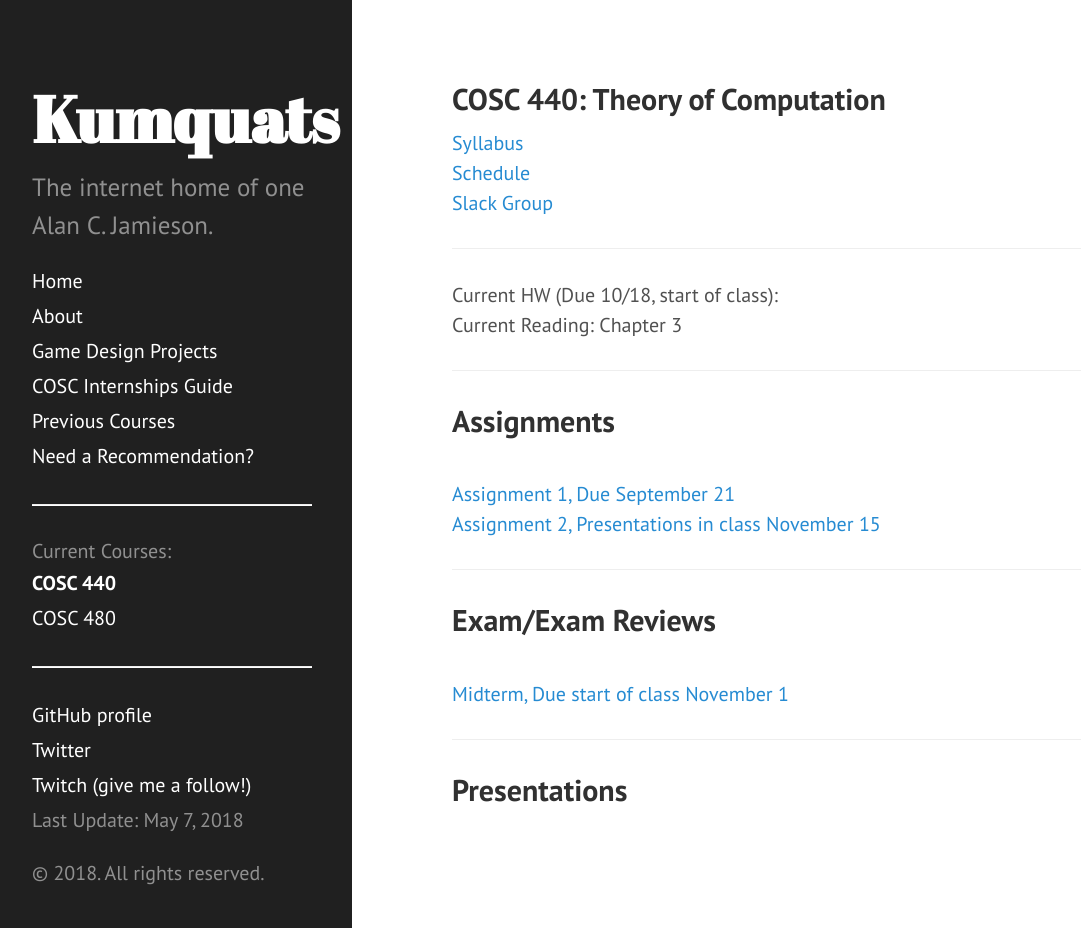
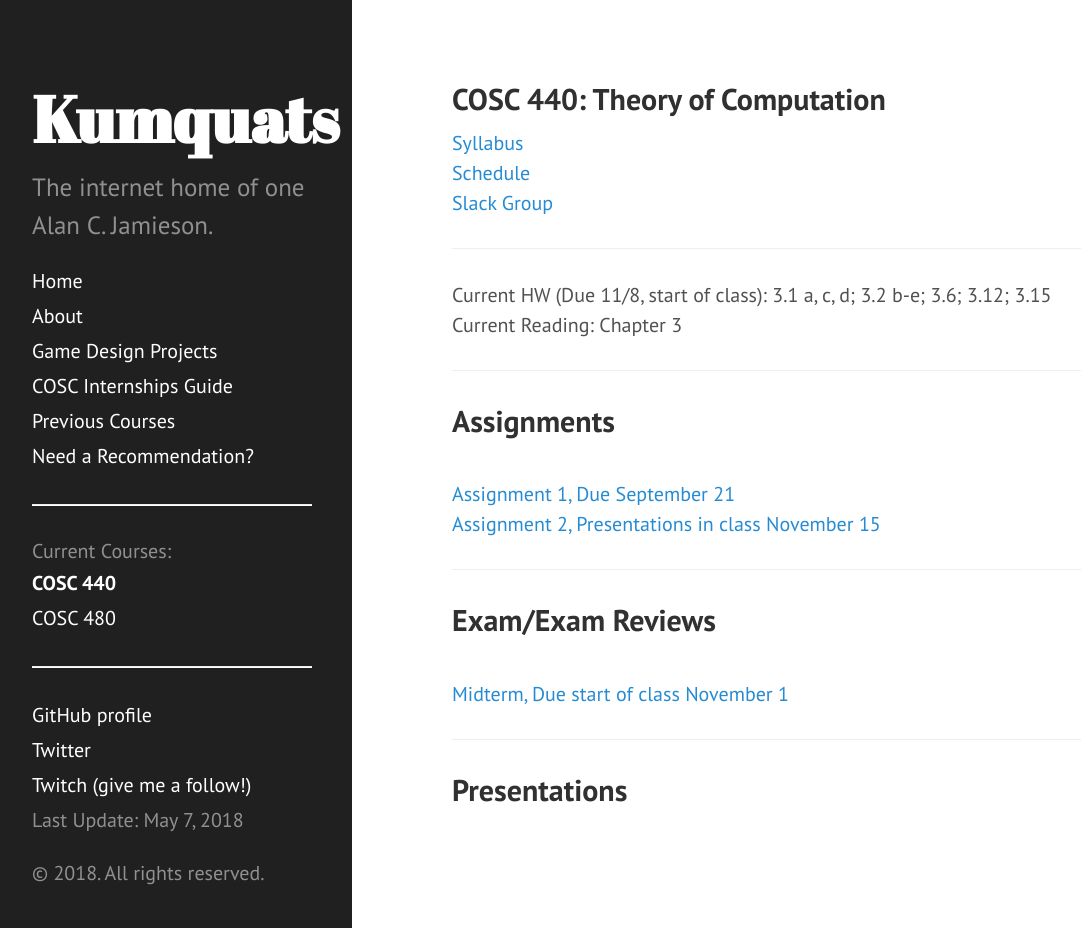
Before and after one commit to ripark/ripark.github.io, a Jekyll site: the page built from f18/cosc440.html, in a window 1280 px wide and 928 px high. Shown: the whole window, without its empty margins (8-1089 px from the left). Built offline with Jekyll 4.4.1, drawn with Linux system fonts in a browser that asks for light colours; Markdown is read by kramdown in place of the engine named in the settings.

Commit message:
Update f18/cosc440.html

```diff
--- a/f18/cosc440.html
+++ b/f18/cosc440.html
@@ -10,7 +10,7 @@ shorttitle: "COSC 440"
 <br>
 <a href="https://smcmcs.slack.com/messages/cosc440/">Slack Group</a>
 <hr>
-Current HW (Due 10/18, start of class):
+Current HW (Due 11/8, start of class): 3.1 a, c, d; 3.2 b-e; 3.6; 3.12; 3.15
 <br>
 Current Reading: Chapter 3
 <hr>
```
